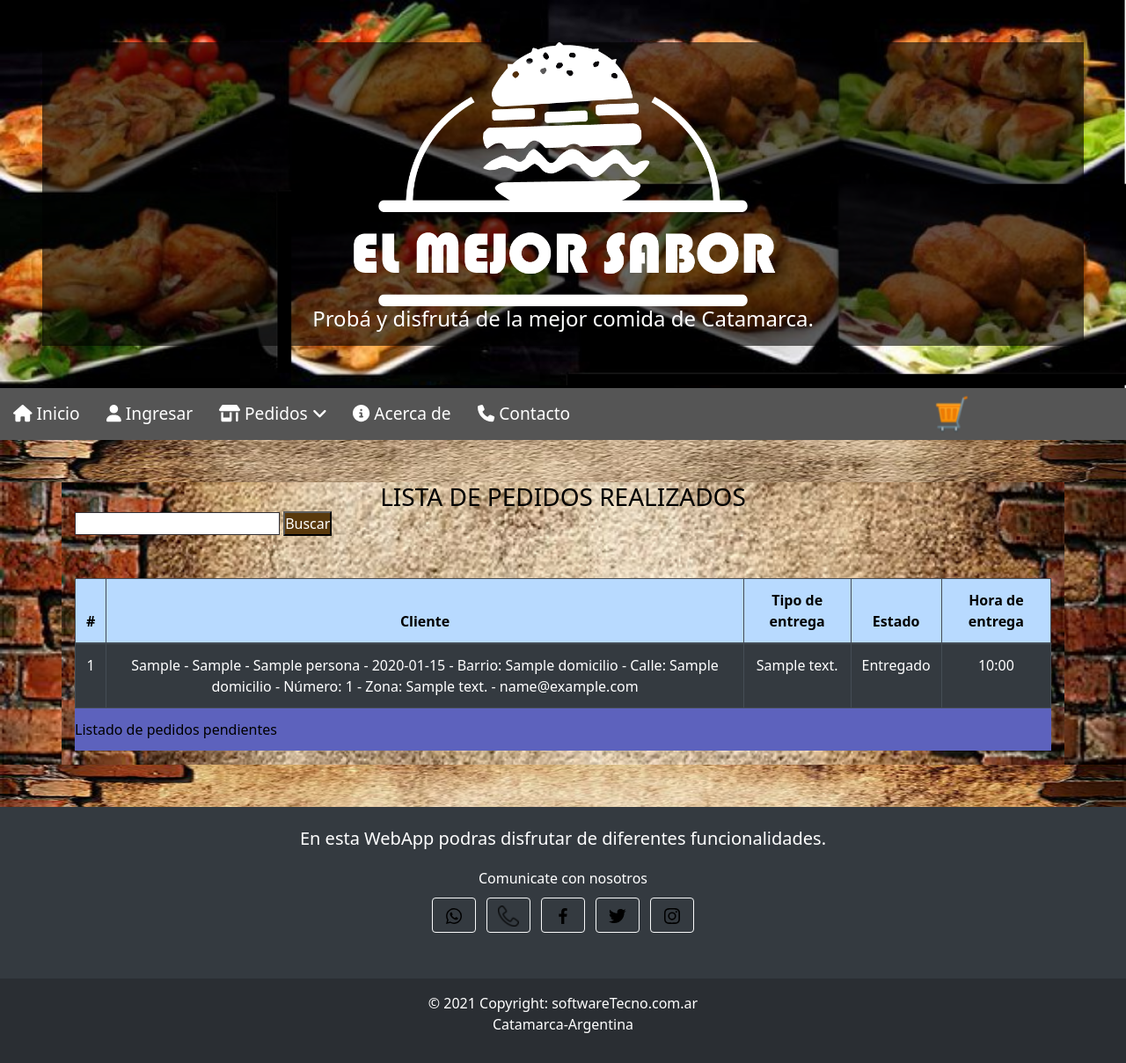
After one commit to JuarezDanielPoman/Rotiseria, a Django app: page /Pedido/listapedidoscadetes in a window 1280 px wide. The commit adds this page. Shown: the whole page at 88% size. Run offline with Django 4.2, Linux system fonts and the light colour scheme; tables that the repository leaves empty hold one stand-in row (values such as "Sample post"); some libraries are stand-ins or nearby versions; some web fonts are replaced.

Commit message:
listapedidos realizados y pendientes

```diff
--- /dev/null
+++ b/Laboratorio/Rotiseria/apps/Pedido/templates/pedido/listapedidoscadete.html
@@ -0,0 +1,46 @@
+{% extends "base/baseCadete.html" %}
+{% block titulo %}Lista de Pedidos disponibles{% endblock %}
+
+{% block contenido %}
+{% load static %}
+
+<section class="container">
+    <h3 class="text-center mt-5">LISTA DE PEDIDOS REALIZADOS</h3>
+    <form action="#" method="get">
+        <input type="text" name="charSearch" size="20" class="formulario" value="">
+        <span class="headerList_searchButton">
+        <input class="btn-sample" type="submit" value="Buscar" class="btn button"></span></form>
+
+    <div class="table-responsive mt-5">
+        <table id="tabla-pedidos-pendientes" class="table table-dark table-striped table-bordered table-hover text-center">
+            <caption style="color: black;background:#5d62bd">Listado de pedidos pendientes </caption>
+            <thead class="table-primary color-tabla-text">
+                <tr>
+                    <th onclick="ordenarTocandoColumna(0)" class="cabera-tabla">#</th>
+                    <th onclick="ordenarTocandoColumna(1)" class="cabera-tabla">Cliente</th>
+                    <th onclick="ordenarTocandoColumna(2)" class="cabera-tabla">Tipo de entrega</th>
+                    <th onclick="ordenarTocandoColumna(3)" class="cabera-tabla">Estado</th>
+                    <th onclick="ordenarTocandoColumna(4)" class="cabera-tabla">Hora de entrega</th>
+                </tr>
+            </thead>
+            <tbody>
+                <tr>
+                    {% for p in pedidos %}
+                    {% if  p.estado_entrega.descripcion_estado == 'Entregado' %}
+                    <tr>
+                        <td>{{p.cod_pedido}}</td>
+                        <td>{{p.persona}}</td>
+                        <td>{{p.modo_entrega}}</td>
+                        <td>{{p.estado_entrega}}</td>
+                        <td>{{p.hora_entrega_hasta|time:"H:i"}}</td>
+                    </tr>
+                    {% endif%}
+                {% endfor%}
+            </tbody>
+            <!--<tfoot><td>Total de pedidos</td></tfoot>-->
+        </table>
+    </div>
+</section>
+    <!-- <script src="{% static 'js/ordenarPedidos.js' %}"></script> -->
+
+    {% endblock %}
--- a/Laboratorio/Rotiseria/apps/Pedido/url.py
+++ b/Laboratorio/Rotiseria/apps/Pedido/url.py
@@ -1,7 +1,7 @@
 from django import views
 from django.urls import path
 from django.urls.resolvers import URLPattern
-from apps.Pedido.views import creacion_pedido,lista_pedidos,RegistroPedidoCliente,menu_detalle,creacion_menu, promociones
+from apps.Pedido.views import creacion_pedido,lista_pedidos_cadetes,lista_pedidos,RegistroPedidoCliente,menu_detalle,creacion_menu, promociones
 
 
 app_name='Pedido'
@@ -13,5 +13,6 @@ path('promociones',promociones, name="promociones"),
 path('<int:pk>/', menu_detalle, name='menu_detalle'),
 path('RegistroDePedido/',creacion_pedido, name='RegistroDePedido'),
 path('ListaDepedidos',lista_pedidos, name="ListaDepedidos"),
+path('listapedidoscadetes',lista_pedidos_cadetes, name="listapedidoscadetes"),
 
 ]
--- a/Laboratorio/Rotiseria/apps/Pedido/views.py
+++ b/Laboratorio/Rotiseria/apps/Pedido/views.py
@@ -51,3 +51,8 @@ def creacion_pedido(request):
 def lista_pedidos(request):
     listaPedidos = Pedido.objects.all()
     return render(request,'Pedido/ListaDepedidos.html',{'pedidos': listaPedidos})
+
+
+def lista_pedidos_cadetes(request):
+    listaPedidos = Pedido.objects.all()
+    return render(request,'Pedido/listapedidoscadete.html',{'pedidos': listaPedidos})
--- a/Laboratorio/Rotiseria/templates/base/baseCadete.html
+++ b/Laboratorio/Rotiseria/templates/base/baseCadete.html
@@ -68,7 +68,7 @@
                     <a href="#" class="hvr-icon-hang menu__link submenu-btn hvr-icon-fade"><i class="fa-solid fa-shop"></i> Pedidos <i class="hvr-icon fa-solid fa-angle-down"></i></a>
                     <ul class="submenu">
                         <li id="listapedidos" class="menu__item"><a id="listapedidos" href="{% url 'Pedido:ListaDepedidos' %}" class="hvr-icon-pulse menu__link"><i id="iconod" style="margin-right: 20" class="icono hvr-icon fa-solid fa-hand-point-right"></i> Lista de pedidos disponibles</a></li>
-                        <li id="listapedidoscadetes" class="menu__item "><a id="listapedidoscadetes" href="#" class="hvr-icon-pulse menu__link"><i id="icono" style="margin-right: 20" class="icono hvr-icon fa-solid fa-hand-point-right"></i> Lista de pedidos realizados</a></li>
+                        <li id="listapedidoscadetes" class="menu__item "><a id="listapedidoscadetes" href="{% url 'Pedido:listapedidoscadetes' %}" class="hvr-icon-pulse menu__link"><i id="icono" style="margin-right: 20" class="icono hvr-icon fa-solid fa-hand-point-right"></i> Lista de pedidos realizados</a></li>
                     </ul>
                 </li>
 
```
